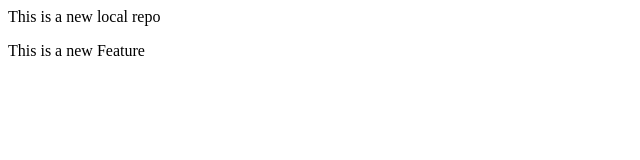
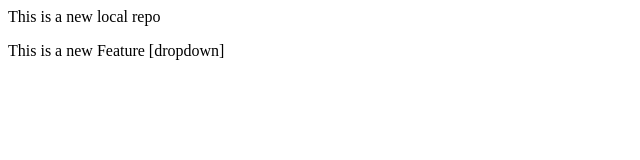
Before and after one commit to Muhammad-Ahmad786/localRepo, a plain HTML site: page index.html in a window 1280 px wide. Shown: the full height of the page, 0-640 px from the left. Drawn offline with Linux system fonts and the light colour scheme.

Commit message:
Add Dropdown

```diff
--- a/index.html
+++ b/index.html
@@ -1,2 +1,2 @@
 <p>This is a new local repo</p>
-<p> This is a new Feature</p>
+<p> This is a new Feature [dropdown]</p>
```
